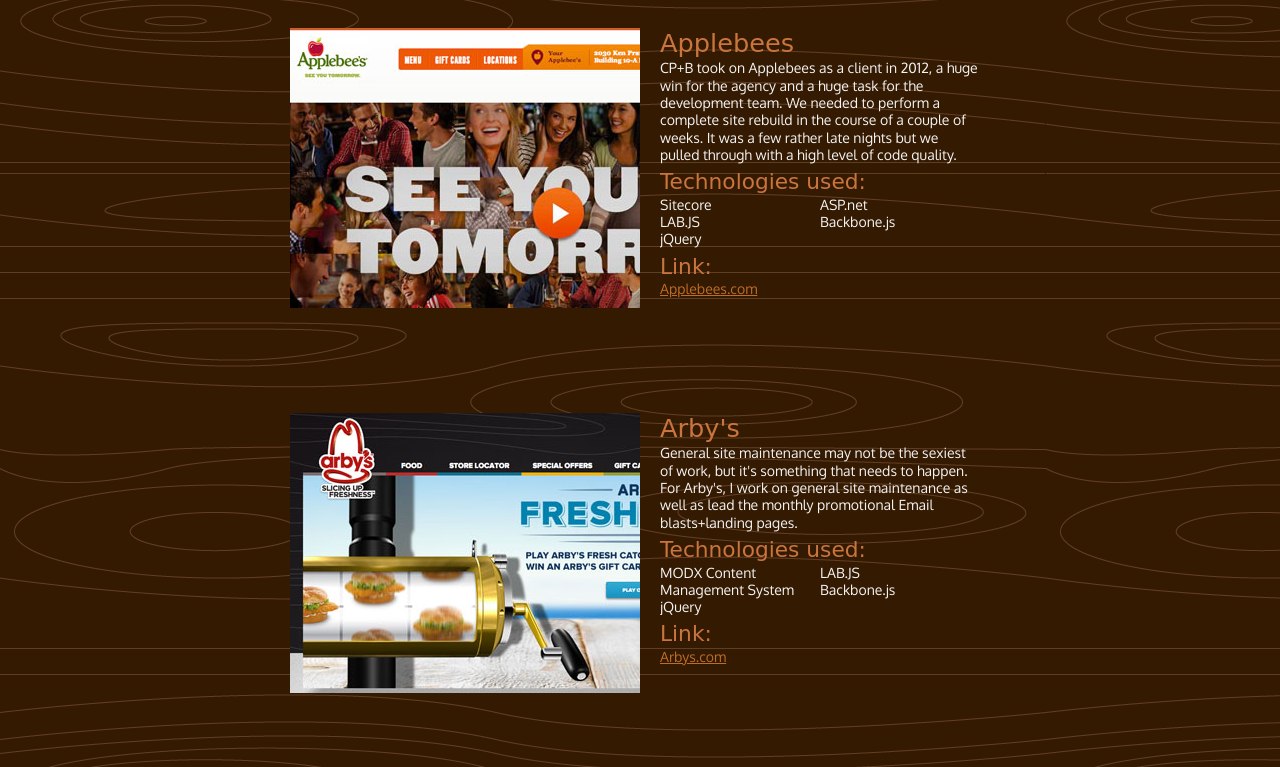
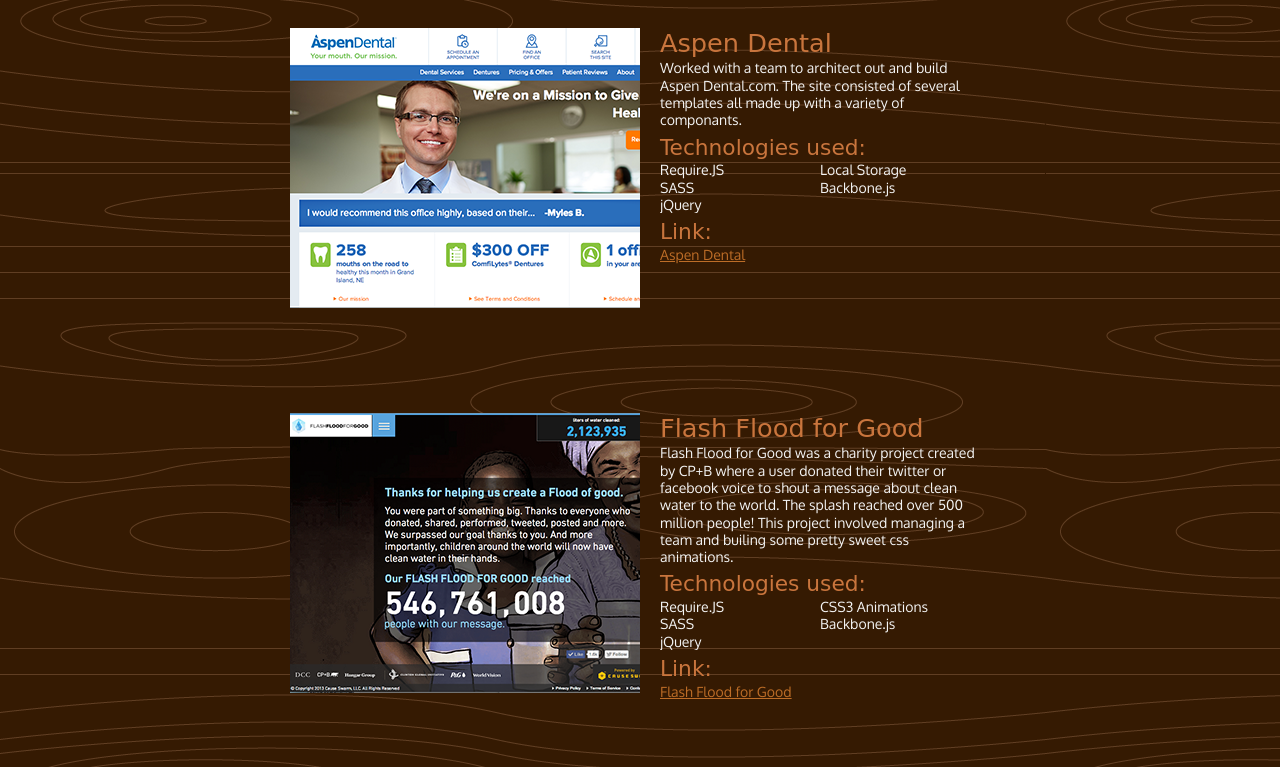
Before and after one commit to ratherironic/portfolio-static, a website: page index.html in a window 1280 px wide. Shown: the part 1320-2087 px from the top of the page. Drawn offline with Linux system fonts and the light colour scheme; a web font is replaced by a local one.

Commit message:
adding new work

```diff
--- a/index.html
+++ b/index.html
@@ -49,6 +49,44 @@
         <p class="info">&ldquo;I write code sometimes.&rdquo;</p>
         <img src="/assets/img/portfolio_guy_code.png" alt="Get it? It's a joke." />
         <ul>
+          <li>
+            <a href="http://aspendental.com">
+              <img src="assets/img/aspen.png" alt="Flash Flood for Good" />
+            </a>
+            <div class="description">
+              <h3>Aspen Dental</h3>
+              <p>Worked with a team to architect out and build Aspen Dental.com. The site consisted of several templates all made up with a variety of componants.</p>
+              <h4>Technologies used:</h4>
+              <ul>
+                <li>Require.JS</li>
+                <li>Local Storage</li>
+                <li>SASS</li>
+                <li>Backbone.js</li>
+                <li>jQuery</li>
+              </ul>
+              <h4>Link:</h4>
+              <p><a href="http://aspendental.com">Aspen Dental</a></p>
+            </div>
+          </li>
+          <li>
+            <a href="http://flashfloodforgood.org">
+              <img src="assets/img/flash.png" alt="Flash Flood for Good" />
+            </a>
+            <div class="description">
+              <h3>Flash Flood for Good</h3>
+              <p>Flash Flood for Good was a charity project created by CP+B where a user donated their twitter or facebook voice to shout a message about clean water to the world. The splash reached over 500 million people! This project involved managing a team and builing some pretty sweet css animations.</p>
+              <h4>Technologies used:</h4>
+              <ul>
+                <li>Require.JS</li>
+                <li>CSS3 Animations</li>
+                <li>SASS</li>
+                <li>Backbone.js</li>
+                <li>jQuery</li>
+              </ul>
+              <h4>Link:</h4>
+              <p><a href="http://flashfloodforgood.org">Flash Flood for Good</a></p>
+            </div>
+          </li>
           <li>
             <a href="http://applebees.com">
               <img src="assets/img/applebees.jpg" alt="Applebees" />
```
Also changed, not shown: assets/img/aspen.png (added), assets/img/flash.png (added).
